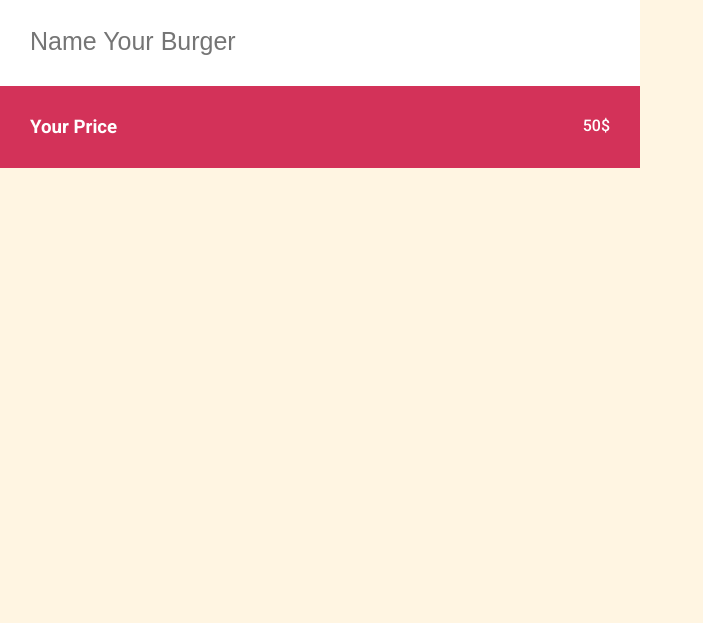
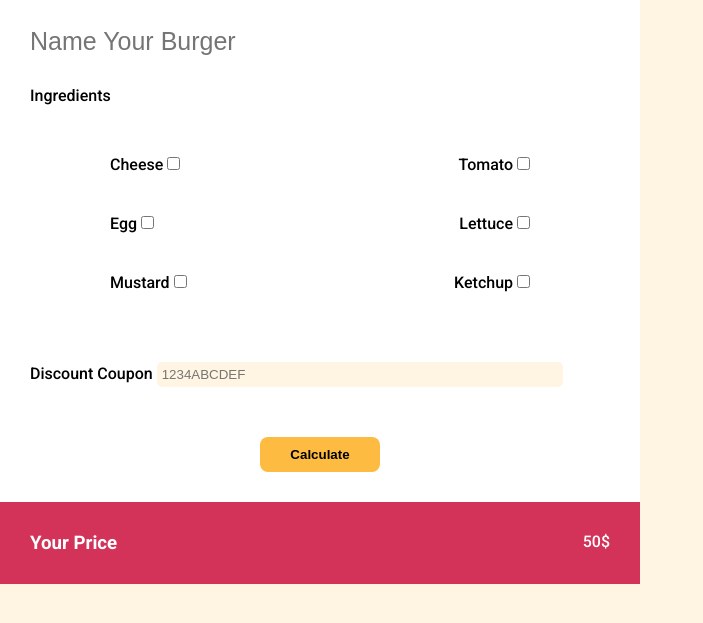
Before and after one commit to Francesca-Salvini/js-burger, a plain HTML site: page index.html in a window 1280 px wide. Shown: the part 101-724 px from the top of the page, without its empty margins (0-703 px from the left). Drawn offline with Linux system fonts and the light colour scheme.

Commit message:
impostato main graficamente

```diff
--- a/css/style.css
+++ b/css/style.css
@@ -12,6 +12,10 @@ body {
 
 .wrapper {
     width: 50%;
+}
+
+.small-wrap {
+    padding: 30px;
 }
 
 /*HEADER*/
@@ -29,9 +33,44 @@ main {
 #name-your-burger {
     font-size: 25px;
     border: none;
-    margin: 30px;
 }
 
+h4 {
+    font-weight: 400;
+    padding: 30px 0;
+}
+
+.two-check {
+    display: flex;
+    justify-content: space-between;
+    padding: 20px 80px;
+
+}
+
+.check-row.coupon {
+    padding: 50px 0;
+}
+
+#discount-coupon {
+    border: none;
+    border-radius: 5px;
+    padding: 5px;
+    background-color: #fff5e2;
+    width: 70%;
+}
+
+.check-row.button {
+    text-align: center;
+}
+
+.check-row button {
+    font-weight: 600;
+    padding: 10px 30px;
+    background-color: #fdbc41;
+    border: none;
+    border-radius: 8px;
+
+}
 /*FINE MAIN*/
 
 /*FOOTER*/
--- a/index.html
+++ b/index.html
@@ -32,7 +32,64 @@
                 <!--Fine Name Your Burger Input-->
 
                 <!--Ingredients section-->
+                <h4>Ingredients</h4>
+
+                <!--Riga con due checks-->
+                <div class="two-check">
+                    <div class="check-row">
+                        <label for="cheese">Cheese</label>
+                        <input id="cheese" type="checkbox" >
+                    </div>
+
+                    <div class="check-row">
+                        <label for="tomato">Tomato</label>
+                        <input id="tomato" type="checkbox" >
+                    </div>
+                </div>
+                <!--Fine Riga con due checks-->
+
+                <!--Riga con due checks-->
+                <div class="two-check">
+                    <div class="check-row">
+                        <label for="egg">Egg</label>
+                        <input id="egg" type="checkbox" >
+                    </div>
+
+                    <div class="check-row">
+                        <label for="lettuce">Lettuce</label>
+                        <input id="lettuce" type="checkbox" >
+                    </div>
+                </div>
+                <!--Fine Riga con due checks-->
+
+                <!--Riga con due checks-->
+                <div class="two-check">
+                    <div class="check-row">
+                        <label for="mustard">Mustard</label>
+                        <input id="mustard" type="checkbox" >
+                    </div>
+
+                    <div class="check-row">
+                        <label for="ketchup">Ketchup</label>
+                        <input id="ketchup" type="checkbox" >
+                    </div>
+                </div>
+                <!--Fine Riga con due checks-->
+
                 <!--Fine Ingredients section-->
+
+                <!--Discount Coupon Input-->
+                <div class="check-row coupon">
+                    <label for="discount-coupon">Discount Coupon</label>
+                    <input id="discount-coupon" type="text" placeholder="1234ABCDEF">
+                </div>
+                <!--Discount Coupon Input-->
+
+                <!--Button Calculate-->
+                <div class="check-row button">
+                    <button>Calculate</button>
+                </div>
+                <!--Fine Button Calculate-->
             </div>
         </main>
         <!--FINE MAIN-->
```
